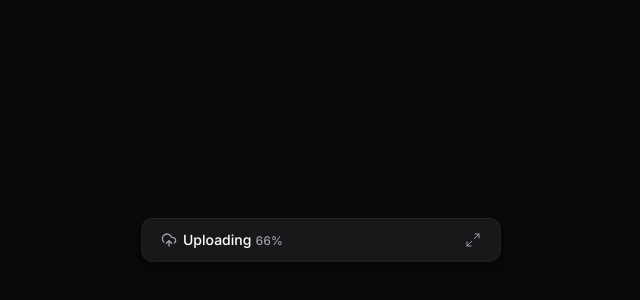
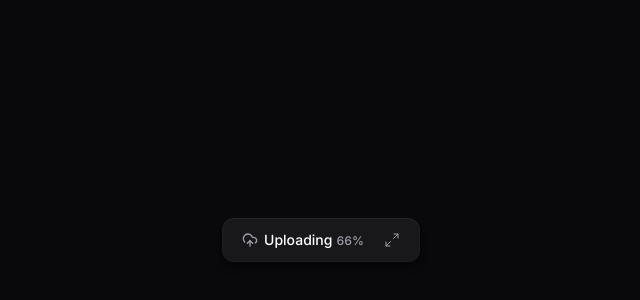
Before and after one commit to heldercostaa/image-uploader, a React (Vite) app: page / in a window 1280 px wide. Shown: the part 160-460 px from the top of the page, without its empty margins (319-959 px from the left). Built offline with nearby package versions, Linux system fonts and the light colour scheme.

Commit message:
feat: add expand, collapse and opacity animations with motion

```diff
--- a/package.json
+++ b/package.json
@@ -12,6 +12,7 @@
     "@radix-ui/react-collapsible": "^1.1.12",
     "@radix-ui/react-progress": "^1.1.8",
     "lucide-react": "^1.7.0",
+    "motion": "^12.38.0",
     "react": "^19.0.0",
     "react-dom": "^19.0.0",
     "react-dropzone": "^15.0.0",
--- a/src/components/upload-widget-dropzone.tsx
+++ b/src/components/upload-widget-dropzone.tsx
@@ -1,5 +1,6 @@
+import { motion } from 'motion/react';
 import { useDropzone } from 'react-dropzone';
-import { CircularProgressBar } from './ui/circulas-progress-bar';
+import { CircularProgressBar } from './ui/circular-progress-bar';
 
 export function UploadWidgetDropzone() {
   const isThereAnyPendingUpload = true;
@@ -17,7 +18,12 @@
   });
 
   return (
-    <div className="px-3 flex flex-col gap-3">
+    <motion.div
+      className="px-3 flex flex-col gap-3"
+      initial={{ opacity: 0 }}
+      animate={{ opacity: 1 }}
+      transition={{ duration: 0.8 }}
+    >
       <div
         data-active={isDragActive}
         className="cursor-pointer text-zinc-400 bg-black/20 pg-5 rounded-lg border border-zinc-700 border-dashed h-32 flex flex-col items-center justify-center gap-1 hover:border-zinc-600 transition-colors data-[active=true]:bg-indigo-500/10 data-[active=true]:border-indigo-500 data-[active=true]:text-indigo-400"
@@ -39,6 +45,6 @@
       </div>
 
       <span className="text-xxs text-zinc-400">Only PNG and JPG files are supported.</span>
-    </div>
+    </motion.div>
   );
 }
--- a/src/components/upload-widget-minimized-button.tsx
+++ b/src/components/upload-widget-minimized-button.tsx
@@ -4,7 +4,7 @@
 
 export function UploadWidgetMinimizedButton() {
   return (
-    <Collapsible.Trigger className="group w-full bg-white/2 py-3 px-5 flex items-center justify-between">
+    <Collapsible.Trigger className="group w-full bg-white/2 py-3 px-5 flex items-center justify-between gap-5">
       <UploadWidgetTitle />
 
       <Maximize2
--- a/src/components/upload-widget-upload-item.tsx
+++ b/src/components/upload-widget-upload-item.tsx
@@ -1,10 +1,16 @@
 import * as Progress from '@radix-ui/react-progress';
 import { Download, ImageUp, Link2, RefreshCcw, X } from 'lucide-react';
+import { motion } from 'motion/react';
 import { Button } from './ui/button';
 
 export function UploadWidgetUploadItem() {
   return (
-    <div className="p-3 rounded-lg flex flex-col gap-3 shadow-shape-content bg-white/2 relative overflow-hidden">
+    <motion.div
+      className="p-3 rounded-lg flex flex-col gap-3 shadow-shape-content bg-white/2 relative overflow-hidden"
+      initial={{ opacity: 0 }}
+      animate={{ opacity: 1 }}
+      transition={{ duration: 1.6 }}
+    >
       <div className="flex flex-col gap-1">
         <span className="text-xs font-medium flex items-center gap-1">
           <ImageUp className="size-3 text-zinc-300 strokeWidth={1.5}" />
@@ -48,6 +54,6 @@
           <span className="sr-only">Cancel upload</span>
         </Button>
       </div>
-    </div>
+    </motion.div>
   );
 }
--- a/src/components/upload-widget.tsx
+++ b/src/components/upload-widget.tsx
@@ -1,16 +1,31 @@
 import * as Collapsible from '@radix-ui/react-collapsible';
-import { useState } from 'react';
+import { motion, useCycle } from 'motion/react';
 import { UploadWidgetDropzone } from './upload-widget-dropzone';
 import { UploadWidgetHeader } from './upload-widget-header';
 import { UploadWidgetMinimizedButton } from './upload-widget-minimized-button';
 import { UploadWidgetUploadList } from './upload-widget-upload-list';
 
 export function UploadWidget() {
-  const [isWidgetOpen, setIsWidgetOpen] = useState(false);
+  const [isWidgetOpen, toggleWidgetOpen] = useCycle(false, true);
 
   return (
-    <Collapsible.Root onOpenChange={setIsWidgetOpen}>
-      <div className="bg-zinc-900 overflow-hidden w-90 rounded-xl shadow-shape">
+    <Collapsible.Root onOpenChange={() => toggleWidgetOpen()}>
+      <motion.div
+        className="bg-zinc-900 overflow-hidden rounded-xl shadow-shape"
+        animate={isWidgetOpen ? 'open' : 'closed'}
+        variants={{
+          closed: {
+            width: 'max-content',
+            height: 44,
+            transition: { duration: 0.3 },
+          },
+          open: {
+            width: 360,
+            height: 'auto',
+            transition: { duration: 0.3 },
+          },
+        }}
+      >
         {!isWidgetOpen && <UploadWidgetMinimizedButton />}
 
         <Collapsible.Content>
@@ -24,7 +39,7 @@
             <UploadWidgetUploadList />
           </div>
         </Collapsible.Content>
-      </div>
+      </motion.div>
     </Collapsible.Root>
   );
 }
```
Also changed, not shown: src/components/ui/circular-progress-bar.tsx (renamed from src/components/ui/circulas-progress-bar.tsx), 1 other file (tests, documents, lock files or other folders).
